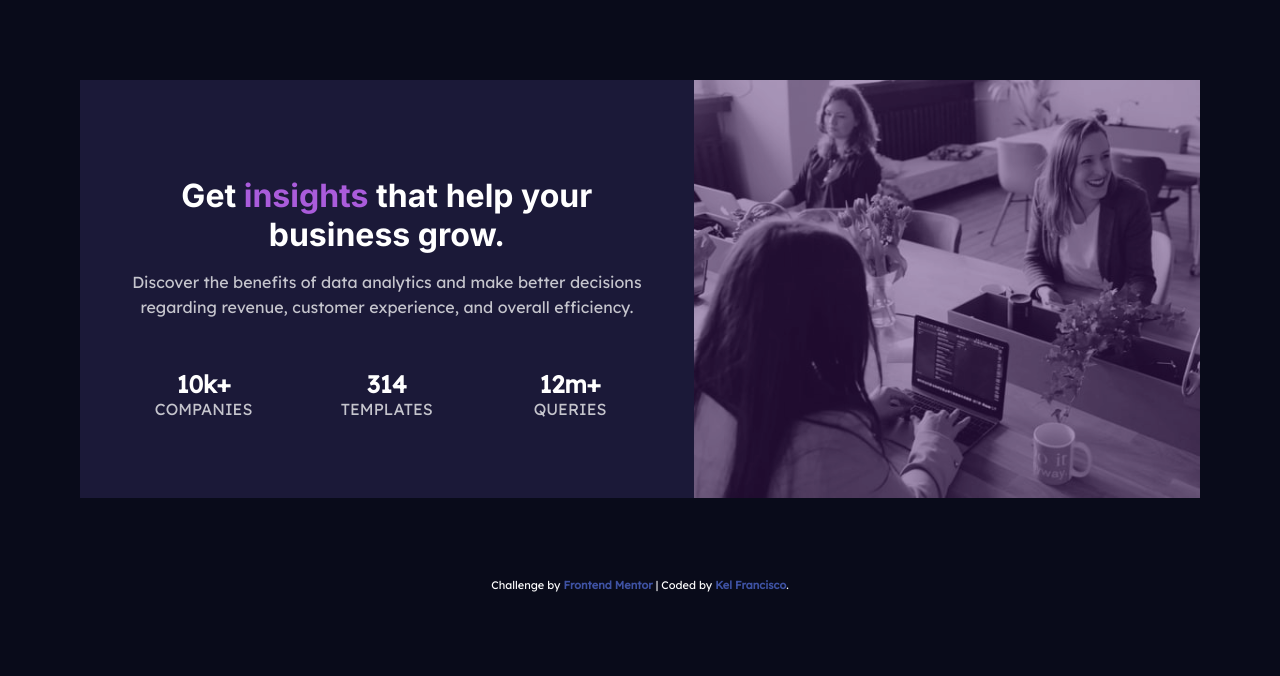
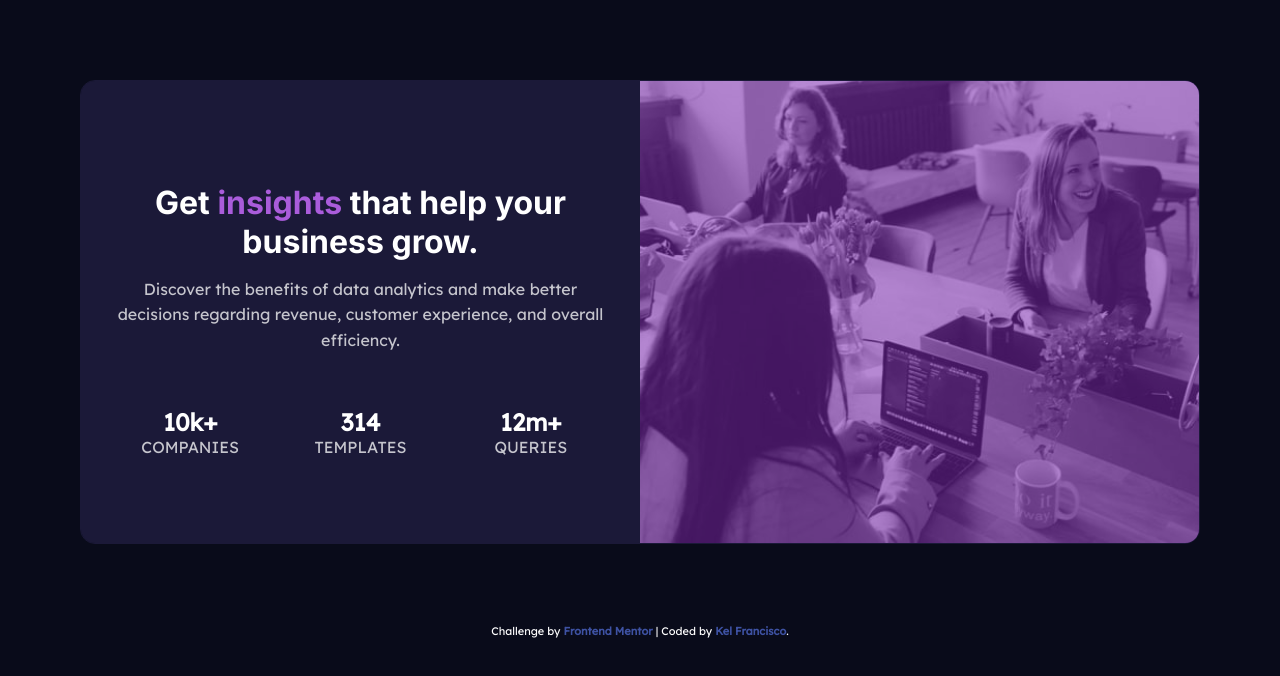
Before and after one commit to LifeNavigator/stats-component-card, a plain HTML site: page index.html in a window 1280 px wide. Drawn offline with Linux system fonts and the light colour scheme.

Commit message:
sorted issue with the border

```diff
--- a/index.html
+++ b/index.html
@@ -25,7 +25,7 @@
             <h2 class="footer-figures">10k+</h2>
             <p class="footer-text">companies</p>
           </div>
-          <div class="footer-blocks">
+          <div class="footer-blocks footer-block__middle">
             <h2 class="footer-figures">314</h2>
             <p class="footer-text">templates</p>
           </div>
@@ -34,8 +34,8 @@
             <p class="footer-text">queries</p>
           </div>
         </footer>
-        <!---- / card footer ---->
-    </div><!-- / card-content-->
+        <!---- end card footer ---->
+    </div><!-- end card-content-->
   </div>
 
   <div class="attribution">
--- a/style.css
+++ b/style.css
@@ -56,8 +56,9 @@ body {
     margin: 0 auto;
     max-width: 90%;
     font-size: 1rem;
+    border: 1px solid hsl(244, 38%, 16%);
     border-radius: 15px;
-    border-collapse: separate;
+    overflow: auto;
     display: flex;
     flex-direction: column;
 }
@@ -74,13 +75,14 @@ body {
 
 .card-image {
     max-height: 100%;
+    max-width: 100%;
     flex-basis: 50%;
     display: flex;
     justify-content: center;
     align-items: center;
     overflow: hidden;
-    background-color: hsl(277, 64%, 41%);
-    opacity: 0.8;
+    background-color: hsl(277, 64%, 42%);
+    /* opacity: 0.95; */
 
 }
 
@@ -89,7 +91,8 @@ body {
     min-width: 100%;
     min-height: 100%;
     object-fit: cover;
-    opacity: 0.7;
+    background-color: hsl(277, 64%, 42%);
+    opacity: 0.45;
 }
 
 /*-- card footer --*/
@@ -121,8 +124,18 @@ body {
         margin: 10vh;
     }
 
+    .card-image,
+    .card-content {
+        max-width: 50%;
+    }
+
     .card-footer {
         /* margin-top: 5em; */
         flex-direction: row;
     }
+
+    .footer-block__middle {
+        margin-left: 1em;
+        margin-right: 1em;
+    }
 }
```
Also changed, not shown: 1 other file.
